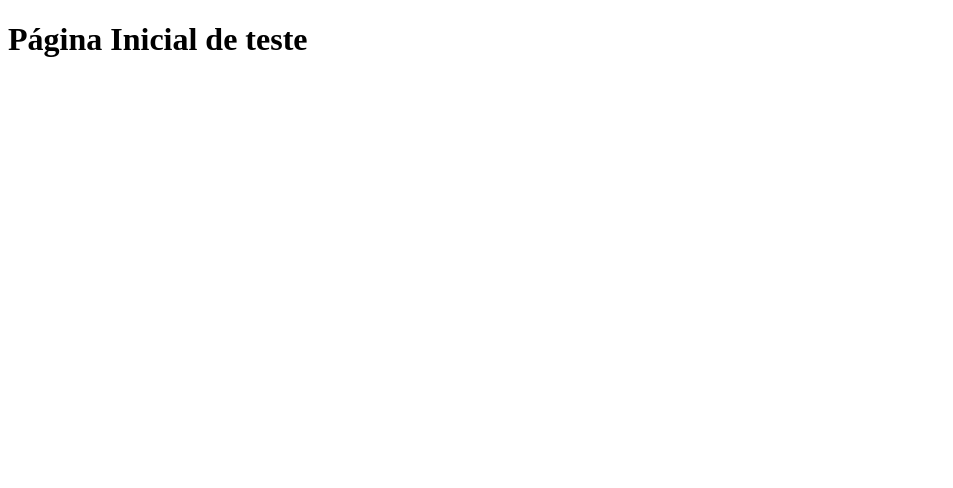
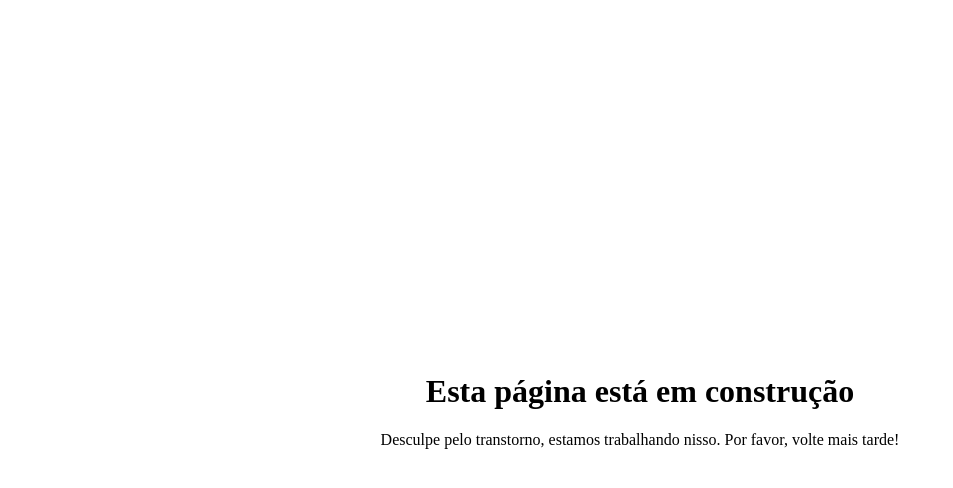
Before and after one commit to bruno-lima1504/brcryptocommunity, a Next.js app: page / in a window 1280 px wide. Shown: the top 488 px of the page, without its empty margins (0-953 px from the left). Built offline with nearby package versions, Linux system fonts and the light colour scheme.

Commit message:
adiciona estilo a pagina em construção

```diff
--- a/pages/index.js
+++ b/pages/index.js
@@ -1,5 +1,22 @@
+import Head from "next/head";
+import styles from "../styles/Construcao.module.css";
+
 function Home() {
-  return <h1>Página Inicial de teste</h1>;
+  return (
+    <div className={styles.container}>
+      <Head>
+        <title>Em Construção</title>
+      </Head>
+
+      <main className={styles.main}>
+        <h1>Esta página está em construção</h1>
+        <p>
+          Desculpe pelo transtorno, estamos trabalhando nisso. Por favor, volte
+          mais tarde!
+        </p>
+      </main>
+    </div>
+  );
 }
 
 export default Home;
--- /dev/null
+++ b/styles/Construcao.module.css
@@ -0,0 +1,12 @@
+/* styles/Construcao.module.css */
+
+.container {
+  min-height: 100vh;
+  display: flex;
+  justify-content: center;
+  align-items: center;
+}
+
+.main {
+  text-align: center;
+}
```
